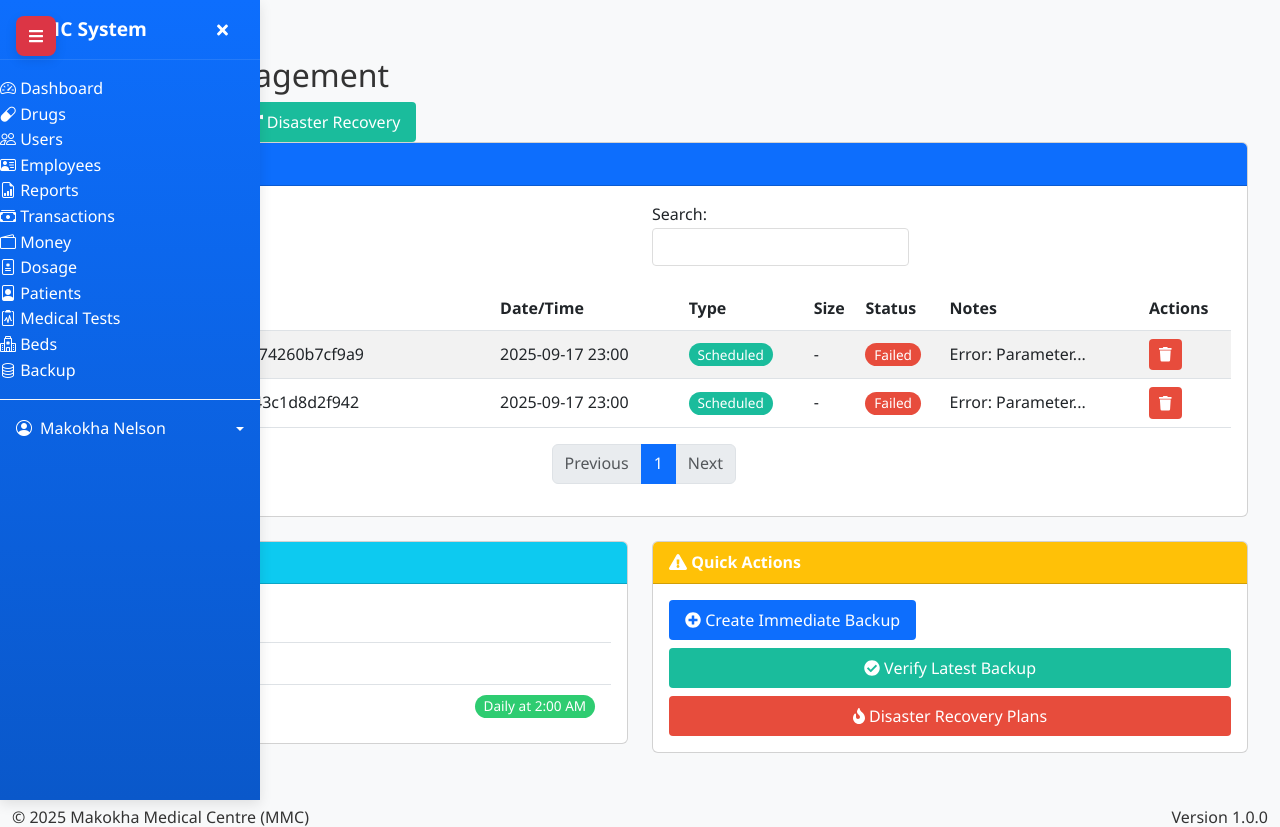
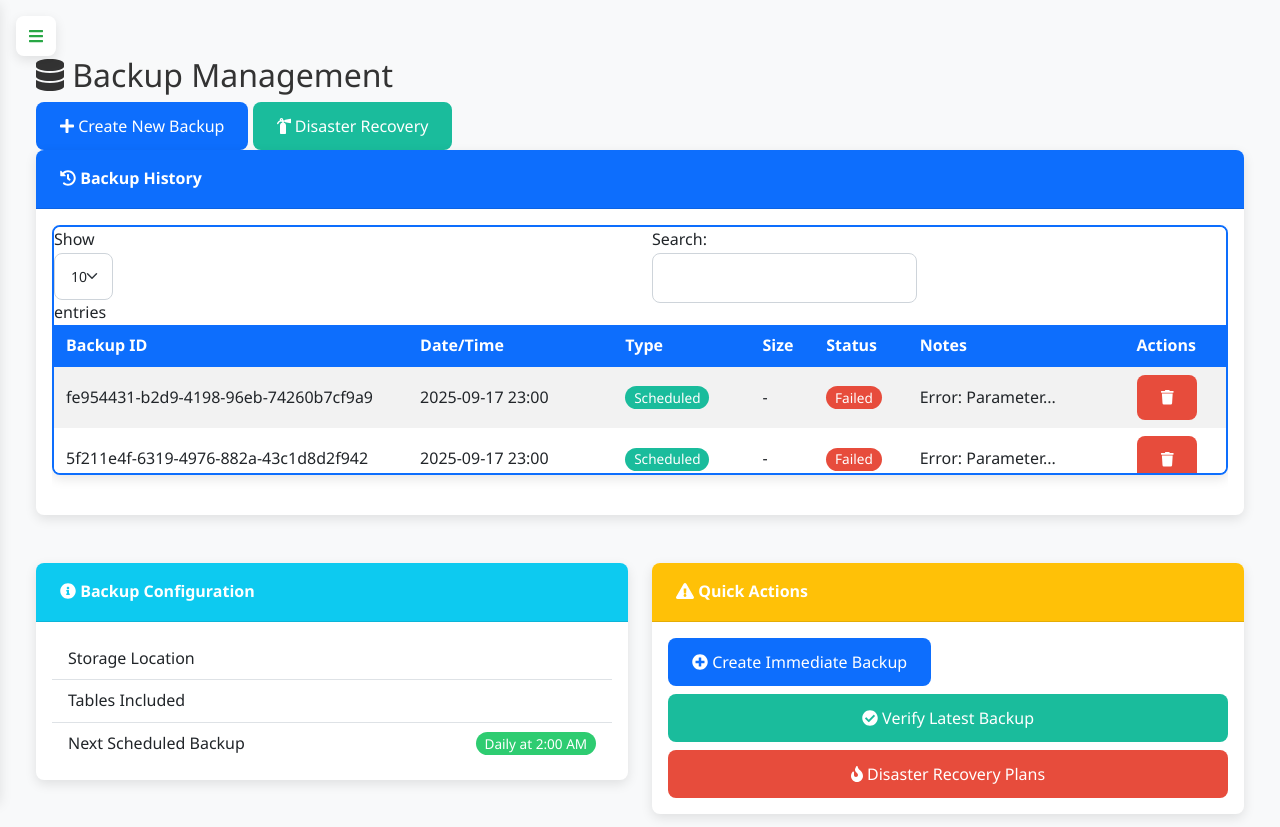
Before and after one commit to Makokha123/Makokha-Medical-Centre, a Flask app: page /admin/backup in a window 1280 px wide. Shown: the top 827 px of the page. Run offline with Flask 3, Linux system fonts and the light colour scheme; a user stored in the database is signed in; data comes from the database, SQL or seed files in the repository; data that the repository does not hold is empty; parts of the project's set-up code (start-up, migrations or seed data) failed here and were passed over; some libraries are stand-ins or nearby versions.

Commit message:
modified:   templates/base.html

```diff
--- a/templates/base.html
+++ b/templates/base.html
@@ -156,7 +156,7 @@
         /* Navigation Menu */
         .sidebar-nav {
             padding: 1rem 0;
-            height: calc(100vh - var(--header-height);
+            height: calc(100vh - var(--header-height));
             overflow-y: auto;
             display: flex;
             flex-direction: column;
@@ -276,77 +276,61 @@
             border-radius: var(--radius) var(--radius) 0 0 !important;
         }
 
-        /* Enhanced Table Styling */
+/* Universal Table Wrapper */
 .table-container {
-            overflow: auto;
+    overflow-x: auto;
+    overflow-y: auto;
+    max-height: 250px; /* enforce scrolling after ~5 rows */
+    border: 2px solid var(--table-blue); /* Blue outer border */
     border-radius: var(--radius);
     box-shadow: var(--shadow);
     background: white;
     margin-bottom: 1.5rem;
-            border: 2px solid var(--table-blue);
 }
 
-        .table-wrapper {
-            width: 100%;
-            position: relative;
-        }
-
-        .table {
-            width: 100%;
+/* Apply styling to ALL tables inside .table-container */
+.table-container table {
+    width: max-content; /* auto-adjust by content */
+    min-width: 100%;
     margin-bottom: 0;
     border-collapse: separate;
     border-spacing: 0;
-            min-width: 100%;
+    table-layout: auto;
 }
 
-        .table th {
+/* Headers */
+.table-container th {
     background-color: var(--table-blue) !important;
     color: var(--table-white) !important;
     position: sticky;
     top: 0;
-            padding: 0.5rem 0.75rem;
+    padding: 0.5rem 0.75rem; /* reduced height */
     font-weight: 600;
     white-space: nowrap;
     border: none;
-            height: 45px;
-            vertical-align: middle;
+    text-align: left;
+    z-index: 2;
 }
 
-        .table td {
-            padding: 0.5rem 0.75rem;
+/* Cells */
+.table-container td {
+    padding: 0.5rem 0.75rem; /* compact rows */
     vertical-align: middle;
     border: none;
-            border-bottom: 1px solid #dee2e6;
-            white-space: nowrap;
+    white-space: nowrap; /* single line */
     overflow: hidden;
-            text-overflow: ellipsis;
-            max-width: 300px;
-            height: 40px;
-            line-height: 1.4;
+    text-overflow: ellipsis; /* truncate with ... */
+    max-width: 250px; /* cap width */
 }
 
-        .table tr:last-child td {
-            border-bottom: none;
-        }
-
-        .table tbody tr {
+/* Hover Effect */
+.table-container tbody tr {
     transition: background-color 0.2s;
 }
-
-        .table tbody tr:hover {
+.table-container tbody tr:hover {
     background-color: rgba(13, 110, 253, 0.05);
 }
 
-        /* Vertical scrolling for tables with more than 5 rows */
-        .table-scroll-vertical {
-            max-height: 320px;
-            overflow-y: auto;
-        }
-
-        /* Horizontal scrolling for wide tables */
-        .table-scroll-horizontal {
-            overflow-x: auto;
-        }
 
         /* Form Styling */
         .form-control, .form-select {
@@ -499,8 +483,6 @@
                 display: flex;
                 justify-content: space-between;
                 align-items: center;
-                height: auto;
-                white-space: normal;
             }
 
             .table-responsive td:before {
@@ -513,17 +495,18 @@
             .table-responsive td:last-child {
                 border-bottom: none;
             }
-
-            .table-container {
-                border: 1px solid var(--table-blue);
-            }
         }
     </style>
 
     {% block extra_css %}{% endblock %}
 </head>
 <body>
-    <!-- Navigation Toggle Button (Always visible) -->
+    <!-- PC Hamburger Toggle (Green with white background) -->
+    <button class="pc-toggle-nav" id="pcToggleNav">
+        <i class="fas fa-bars"></i>
+    </button>
+
+    <!-- Mobile Navigation Toggle Button -->
     <button class="toggle-nav" id="toggleNav">
         <i class="fas fa-bars"></i>
     </button>
@@ -774,30 +757,23 @@
     document.addEventListener('DOMContentLoaded', function() {
         const sidebar = document.getElementById('sidebar');
         const toggleNav = document.getElementById('toggleNav');
+        const pcToggleNav = document.getElementById('pcToggleNav');
         const closeSidebar = document.getElementById('closeSidebar');
         const overlay = document.getElementById('overlay');
 
         // Function to toggle sidebar
         function toggleSidebar() {
-            if (sidebar.classList.contains('show')) {
-                hideSidebar();
-            } else {
-                showSidebar();
-            }
+            sidebar.classList.toggle('show');
+
+            if (window.innerWidth < 1200) {
+                overlay.classList.toggle('show');
             }
 
-        // Function to show sidebar
-        function showSidebar() {
-            sidebar.classList.add('show');
-            overlay.classList.add('show');
+            if (sidebar.classList.contains('show')) {
                 document.body.style.overflow = 'hidden';
+            } else {
+                document.body.style.overflow = 'auto';
             }
-
-        // Function to hide sidebar
-        function hideSidebar() {
-            sidebar.classList.remove('show');
-            overlay.classList.remove('show');
-            document.body.style.overflow = 'auto';
         }
 
         // Toggle sidebar when buttons are clicked
@@ -805,41 +781,72 @@
             toggleNav.addEventListener('click', toggleSidebar);
         }
 
+        if (pcToggleNav) {
+            pcToggleNav.addEventListener('click', toggleSidebar);
+        }
+
         if (closeSidebar) {
-            closeSidebar.addEventListener('click', hideSidebar);
+            closeSidebar.addEventListener('click', function() {
+                sidebar.classList.remove('show');
+                overlay.classList.remove('show');
+                document.body.style.overflow = 'auto';
+            });
         }
 
         // Close sidebar when overlay is clicked
         if (overlay) {
-            overlay.addEventListener('click', hideSidebar);
+            overlay.addEventListener('click', function() {
+                sidebar.classList.remove('show');
+                overlay.classList.remove('show');
+                document.body.style.overflow = 'auto';
+            });
         }
 
         // Close sidebar when ESC key is pressed
         document.addEventListener('keydown', function(e) {
             if (e.key === 'Escape') {
-                hideSidebar();
+                sidebar.classList.remove('show');
+                overlay.classList.remove('show');
+                document.body.style.overflow = 'auto';
             }
         });
 
         // Handle window resize
         window.addEventListener('resize', function() {
             if (window.innerWidth >= 1200) {
-                // Desktop view - ensure sidebar is visible
-                sidebar.classList.add('show');
+                // Desktop view - hide overlay
                 overlay.classList.remove('show');
                 document.body.style.overflow = 'auto';
             } else {
-                // Mobile/tablet view - ensure sidebar is hidden by default
-                hideSidebar();
+                // Mobile/tablet view - hide sidebar by default
+                if (sidebar.classList.contains('show')) {
+                    overlay.classList.add('show');
+                } else {
+                    overlay.classList.remove('show');
+                }
             }
         });
 
-        // Initialize for current screen size
-        if (window.innerWidth >= 1200) {
-            sidebar.classList.add('show');
-        } else {
-            hideSidebar();
+        // Initialize for current screen size - sidebar hidden by default on all devices
+        sidebar.classList.remove('show');
+        overlay.classList.remove('show');
+        document.body.style.overflow = 'auto';
+    });
+    </script>
+
+    <script>
+    document.addEventListener("DOMContentLoaded", () => {
+    document.querySelectorAll("table").forEach(table => {
+        // Skip if already wrapped
+        if (!table.parentElement.classList.contains("table-container")) {
+        const wrapper = document.createElement("div");
+        wrapper.className = "table-container";
+
+        // Insert wrapper before table and move table inside
+        table.parentNode.insertBefore(wrapper, table);
+        wrapper.appendChild(table);
         }
+    });
     });
     </script>
 
```
Lines whose indentation alone changed are shown as unchanged.
